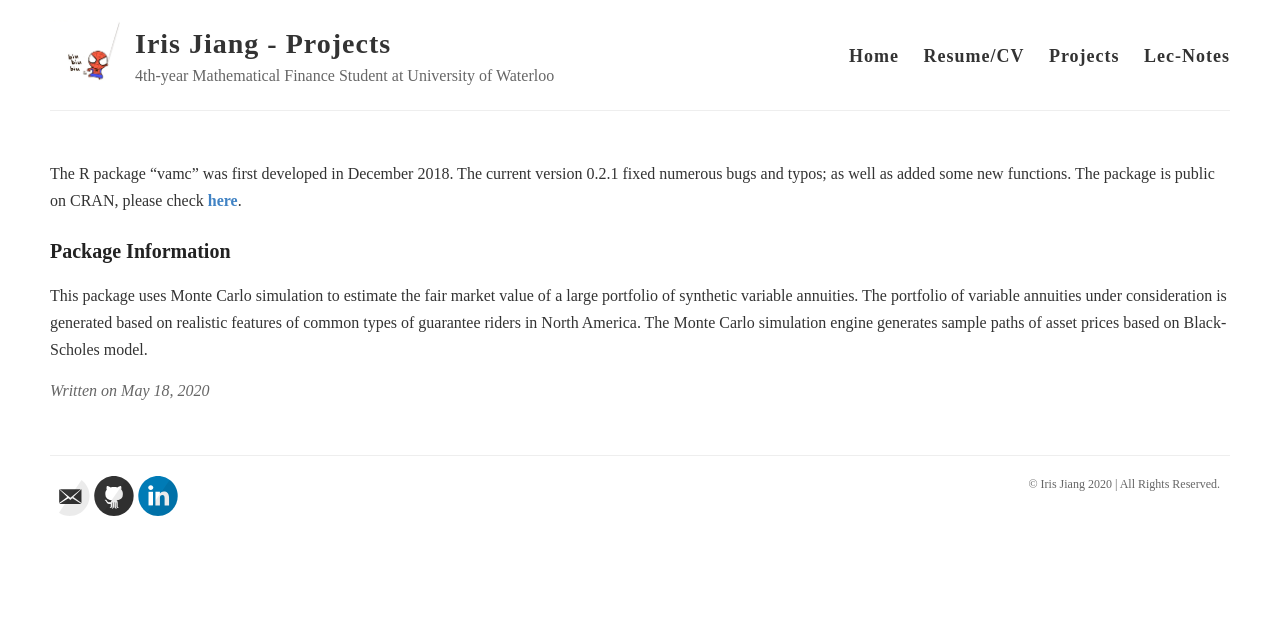
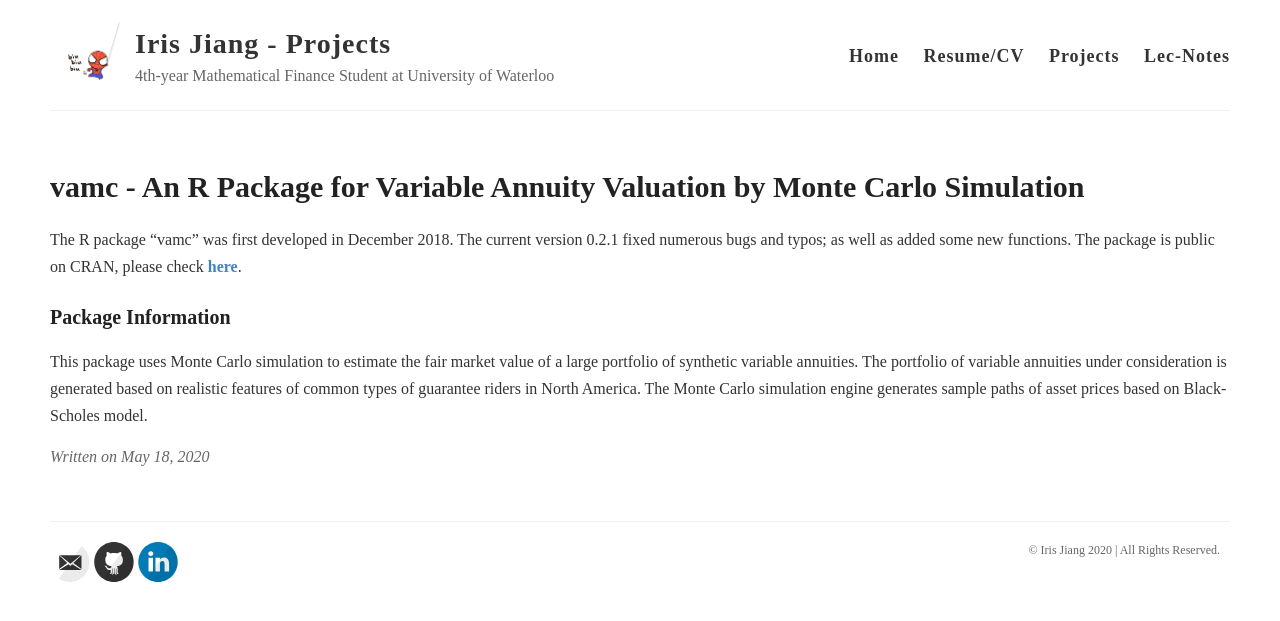
Before and after one commit to my-jiang/my-jiang.github.io, a Jekyll site: the page built from _posts/2020-05-18-vamc.md, in a window 1280 px wide. Shown: the top 621 px of the page. Built offline with Jekyll 4.4.1, drawn with Linux system fonts in a browser that asks for light colours; our own code applies the rules of GitHub Pages for plain Markdown files.

Commit message:
Update 2020-05-18-vamc.md

```diff
--- a/_posts/2020-05-18-vamc.md
+++ b/_posts/2020-05-18-vamc.md
@@ -1,6 +1,6 @@
 ---
 layout: post
-title: vamc: An R Package for Variable Annuity Valuation by Monte Carlo Simulation
+title: vamc - An R Package for Variable Annuity Valuation by Monte Carlo Simulation
 permalink: vamc
 
 ---
```
